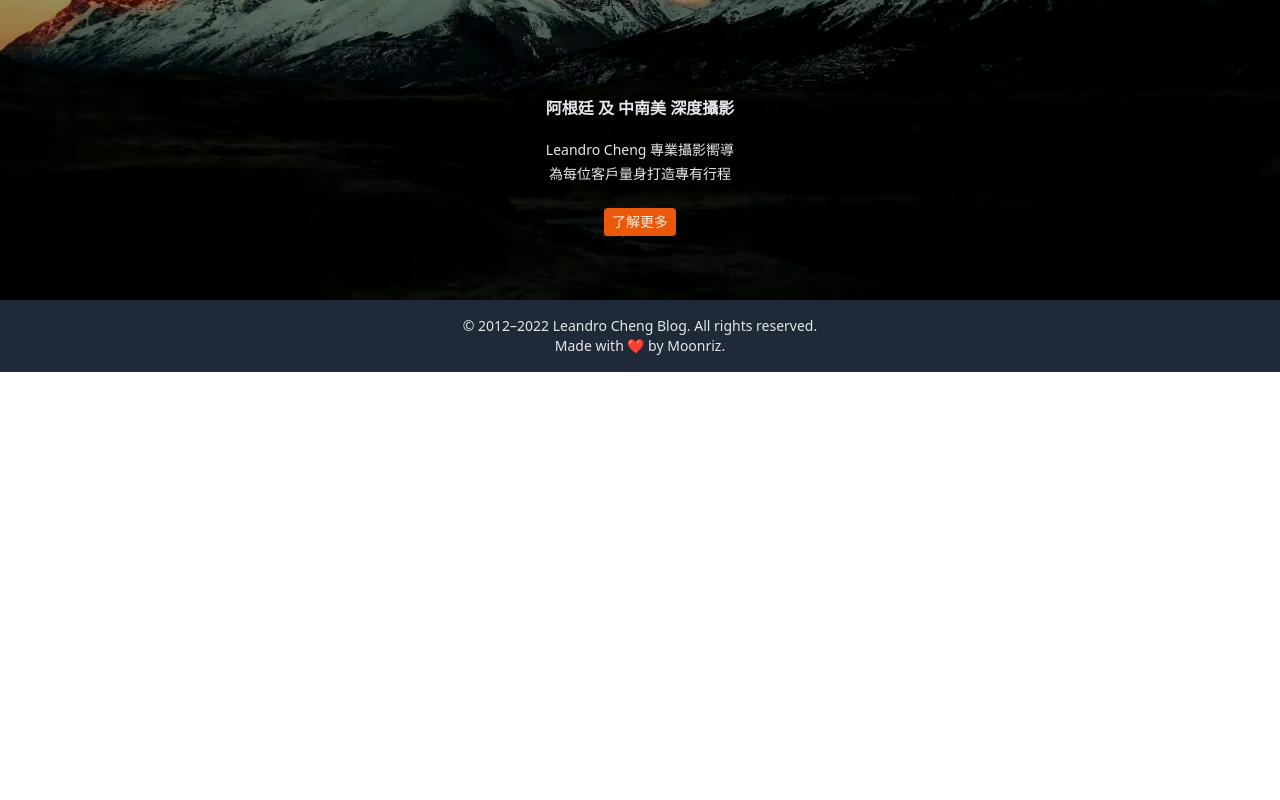
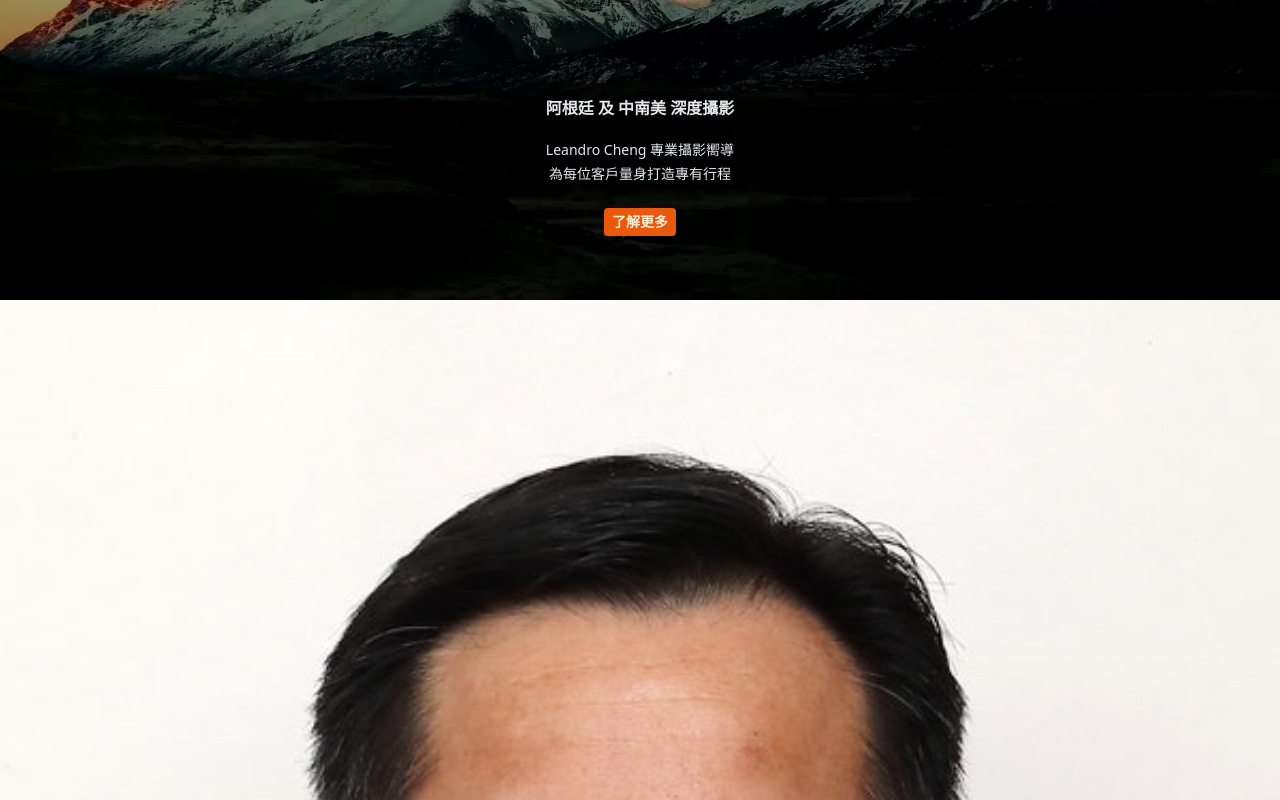
Before and after one commit to Moonriz-ar/leandro-cheng, a Next.js app: page / in a window 1280 px wide. Shown: the part 500-1300 px from the top of the page. Before the commit the page ends 872 px from the top, so only its background shows below. Built offline with nearby package versions, Linux system fonts and the light colour scheme.

Commit message:
added profile section in homepage

```diff
--- a/components/Layout.js
+++ b/components/Layout.js
@@ -3,12 +3,12 @@ import Footer from "./Footer";
 
 export default function Layout({ children }) {
   return (
-    <>
+    <div className="bg-gray-100">
       <Navbar />
       <div className="h-screen">
         <div className="">{children}</div>
         <Footer />
       </div>
-    </>
+    </div>
   );
 }
--- a/components/Navbar.js
+++ b/components/Navbar.js
@@ -2,10 +2,10 @@ import Link from "next/link";
 
 const Navbar = () => {
   return (
-    <nav className="fixed top-0 flex justify-between w-screen px-4 py-4 text-sm font-bold z-10 text-slate-200">
+    <nav className="fixed top-0 flex justify-between w-screen px-4 py-4 text-sm font-bold z-10 text-gray-200">
       <div className="">
         <Link href="/">
-          <a className="inline-block hover:text-slate-100">
+          <a className="inline-block hover:text-gray-100">
             Leandro Cheng{" "}
             <span className="hidden md:inline">中南美深度攝影</span>
           </a>
@@ -13,13 +13,13 @@ const Navbar = () => {
       </div>
       <div className="inline-block ">
         <Link href="/blog">
-          <a className="ml-3 hover:text-slate-100">部落格</a>
+          <a className="ml-3 hover:text-gray-100">部落格</a>
         </Link>
         <Link href="/about">
-          <a className="ml-3 hover:text-slate-100">關於版主</a>
+          <a className="ml-3 hover:text-gray-100">關於版主</a>
         </Link>
         <Link href="/guide-service">
-          <a className="px-1 py-2 ml-3 transition duration-150 ease-in rounded text-slate-200 hover:text-slate-100">
+          <a className="px-1 py-2 ml-3 transition duration-150 ease-in rounded text-gray-200 hover:text-gray-100">
             攝影嚮導
           </a>
         </Link>
--- /dev/null
+++ b/components/home/Hero.js
@@ -0,0 +1,22 @@
+import Link from "next/link";
+
+const Hero = () => {
+  return (
+    <header className="text-sm w-full h-screen bg-center bg-no-repeat bg-cover bg-[url('/images/hero-image-mobile.webp')] md:bg-[url('/images/hero-image-desktop.webp')] text-gray-200">
+      <div className="w-4/5 h-full mx-auto flex flex-col items-center justify-end pb-16">
+        <h3 className="mb-5 text-base font-extrabold">
+          阿根廷 及 中南美 深度攝影
+        </h3>
+        <p className="mb-1">Leandro Cheng 專業攝影嚮導</p>
+        <p className="mb-6">為每位客戶量身打造專有行程</p>
+        <Link href="/guide-service">
+          <a className="font-extrabold rounded text-orange-100 bg-orange-600 py-1 px-2">
+            了解更多
+          </a>
+        </Link>
+      </div>
+    </header>
+  );
+};
+
+export default Hero;
--- /dev/null
+++ b/components/home/Profile.js
@@ -0,0 +1,35 @@
+import Image from "next/image";
+import profilePic from "../../public/images/profile.jpg";
+
+const Profile = () => {
+  return (
+    <section className="flex flex-col justify-center pb-10">
+      <Image
+        src={profilePic}
+        alt="photo of Leandro Cheng"
+        className="w-auto h-auto min-w-full min-h-full object-cover object-top"
+      />
+      <div className="bg-gray-50 text-gray-800 p-5 text-sm rounded-lg -mt-8 z-10 mx-4 drop-shadow-lg">
+        <h2 className="font-bold text-base mb-5 text-center">
+          Leandro Cheng，鄭乃豪。
+        </h2>
+        <p className="mb-2">
+          1964年出生於一個攝影世家, 祖父/父親/叔叔及姑媽都是攝影愛好者,
+          從小耳濡目染培養了攝影的興趣.
+        </p>
+        <p className="mb-2">
+          1986年移民阿根廷, 多年來專注於阿根廷及鄰近國家的人文紀實,
+          風景風光及生態攝影, 以自駕的方式幾乎跑遍整個阿根廷, 並多次自駕 /
+          自助旅遊到智利 / 秘魯 / 玻利維亞 / 巴西 /
+          烏拉圭及古巴這幾個中南美國家拍攝.
+        </p>
+        <p>
+          2013年開始從事專業攝影嚮導的工作, 帶領客人在阿根廷 / 智利 / 玻利維亞 /
+          巴西 / 烏拉圭 / 祕魯 / 哥倫比亞及古巴各地進行創作.
+        </p>
+      </div>
+    </section>
+  );
+};
+
+export default Profile;
--- a/pages/index.js
+++ b/pages/index.js
@@ -1,23 +1,13 @@
-import Link from "next/link";
-import Image from "next/image";
+import Hero from "../components/home/Hero";
+import Profile from "../components/home/Profile";
 
 export default function Home() {
   return (
-    <>
-      <header className="text-sm w-full h-screen bg-center bg-no-repeat bg-cover bg-[url('/images/hero-image-mobile.webp')] md:bg-[url('/images/hero-image-desktop.webp')] text-gray-200">
-        <div className="w-4/5 h-full mx-auto flex flex-col items-center justify-end pb-16">
-          <h3 className="mb-5 text-base font-extrabold">
-            阿根廷 及 中南美 深度攝影
-          </h3>
-          <p className="mb-1">Leandro Cheng 專業攝影嚮導</p>
-          <p className="mb-6">為每位客戶量身打造專有行程</p>
-          <Link href="/guide-service">
-            <a className="rounded text-orange-100 bg-orange-600 py-1 px-2">
-              了解更多
-            </a>
-          </Link>
-        </div>
-      </header>
-    </>
+    <div className="bg-gray-100">
+      <Hero />
+      <section>
+        <Profile />
+      </section>
+    </div>
   );
 }
```
